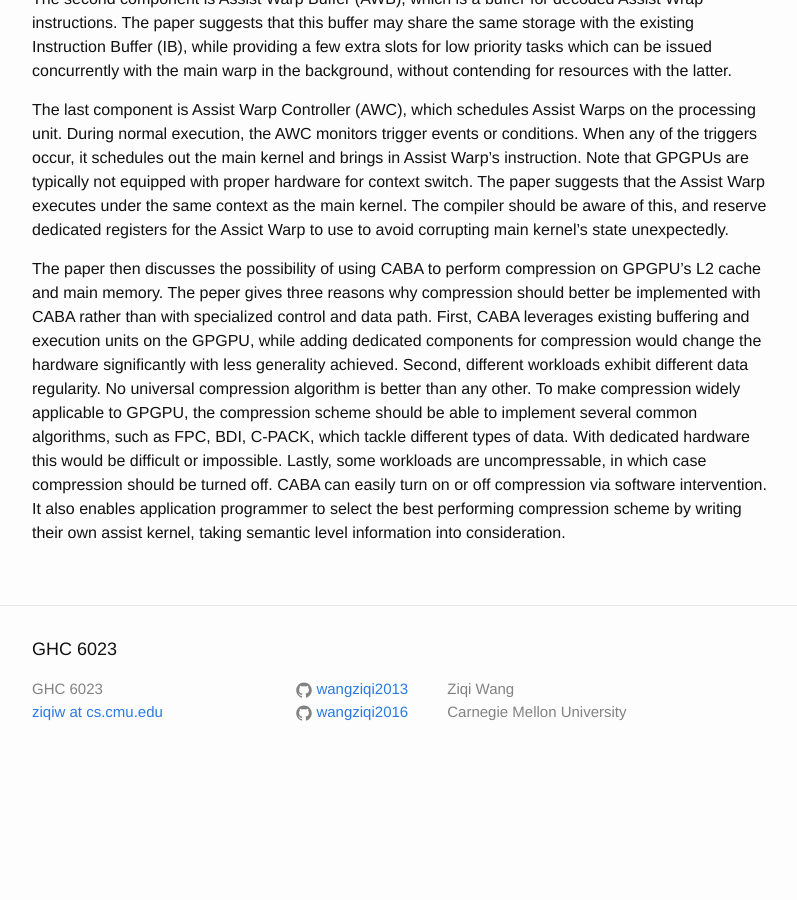
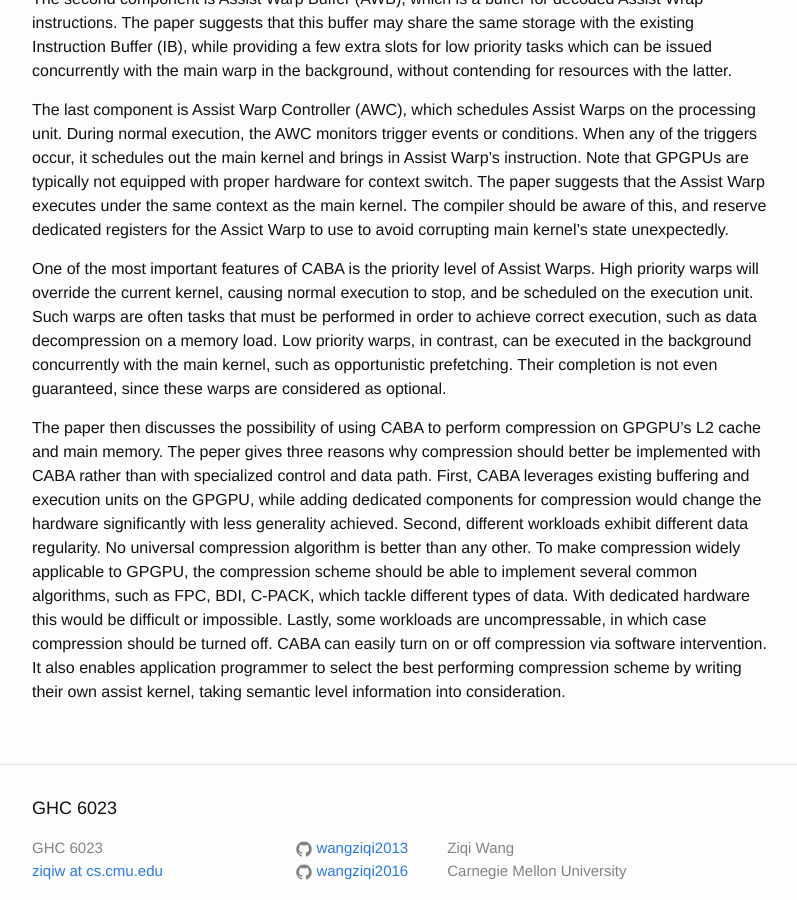
Before and after one commit to wangziqi2013/wangziqi2013.github.io, a Jekyll site: the page built from _posts/2020-07-28-caba.markdown, in a window 1280 px wide and 900 px high, scrolled down 1621 px. Shown: the whole window, without its empty margins (238-1035 px from the left). Built offline with Jekyll 4.4.1, drawn with Linux system fonts in a browser that asks for light colours; before the commit the page ends 2404 px from its top, so only the background shows below that.

Commit message:
Adding priority

```diff
--- a/_posts/2020-07-28-caba.markdown
+++ b/_posts/2020-07-28-caba.markdown
@@ -71,6 +71,12 @@ switch. The paper suggests that the Assist Warp executes under the same context
 be aware of this, and reserve dedicated registers for the Assict Warp to use to avoid corrupting main kernel's state
 unexpectedly.
 
+One of the most important features of CABA is the priority level of Assist Warps. High priority warps will override the
+current kernel, causing normal execution to stop, and be scheduled on the execution unit. Such warps are often tasks
+that must be performed in order to achieve correct execution, such as data decompression on a memory load.
+Low priority warps, in contrast, can be executed in the background concurrently with the main kernel, such as
+opportunistic prefetching. Their completion is not even guaranteed, since these warps are considered as optional.
+
 The paper then discusses the possibility of using CABA to perform compression on GPGPU's L2 cache and main memory.
 The peper gives three reasons why compression should better be implemented with CABA rather than with specialized
 control and data path. First, CABA leverages existing buffering and execution units on the GPGPU, while adding
```
